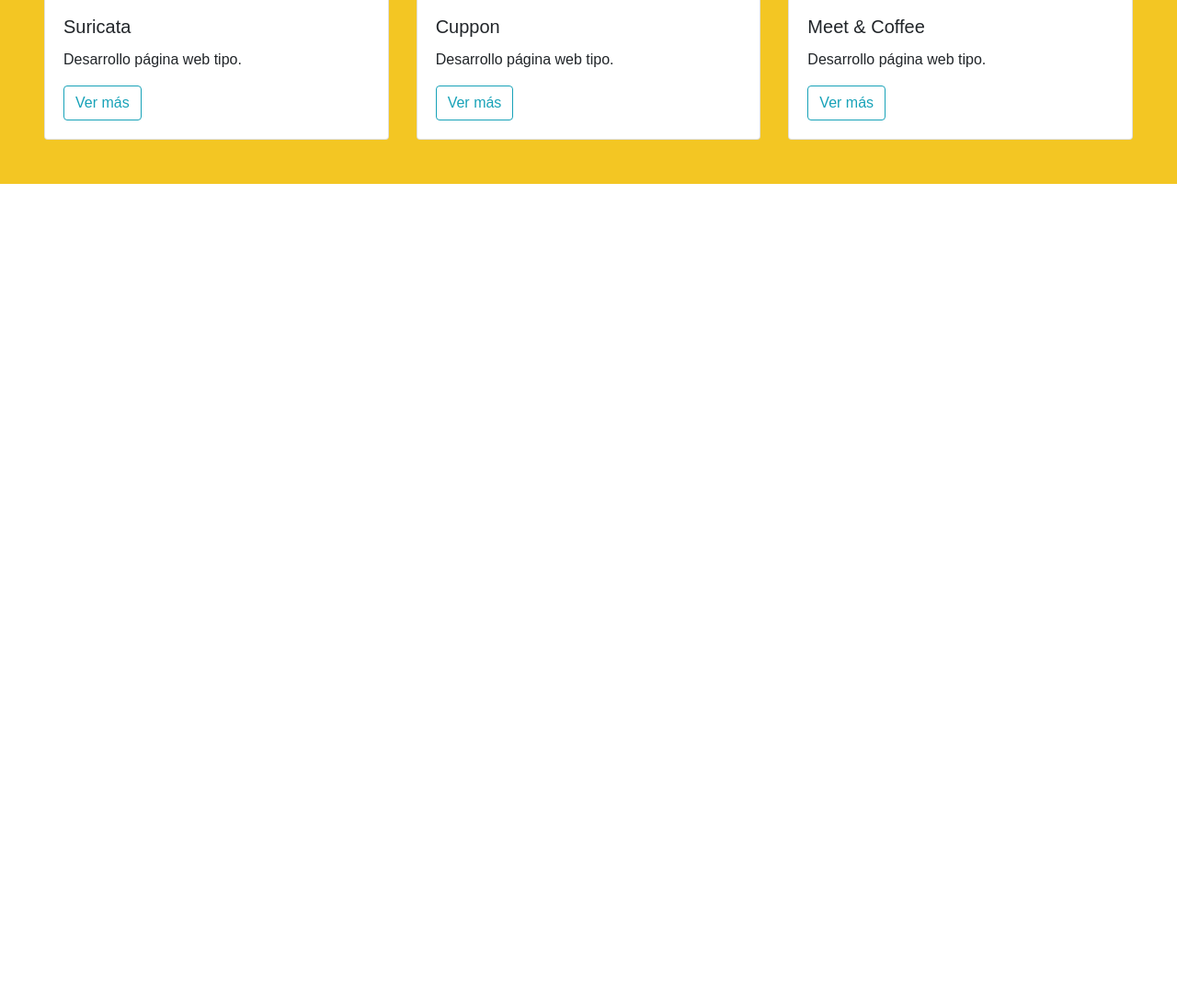
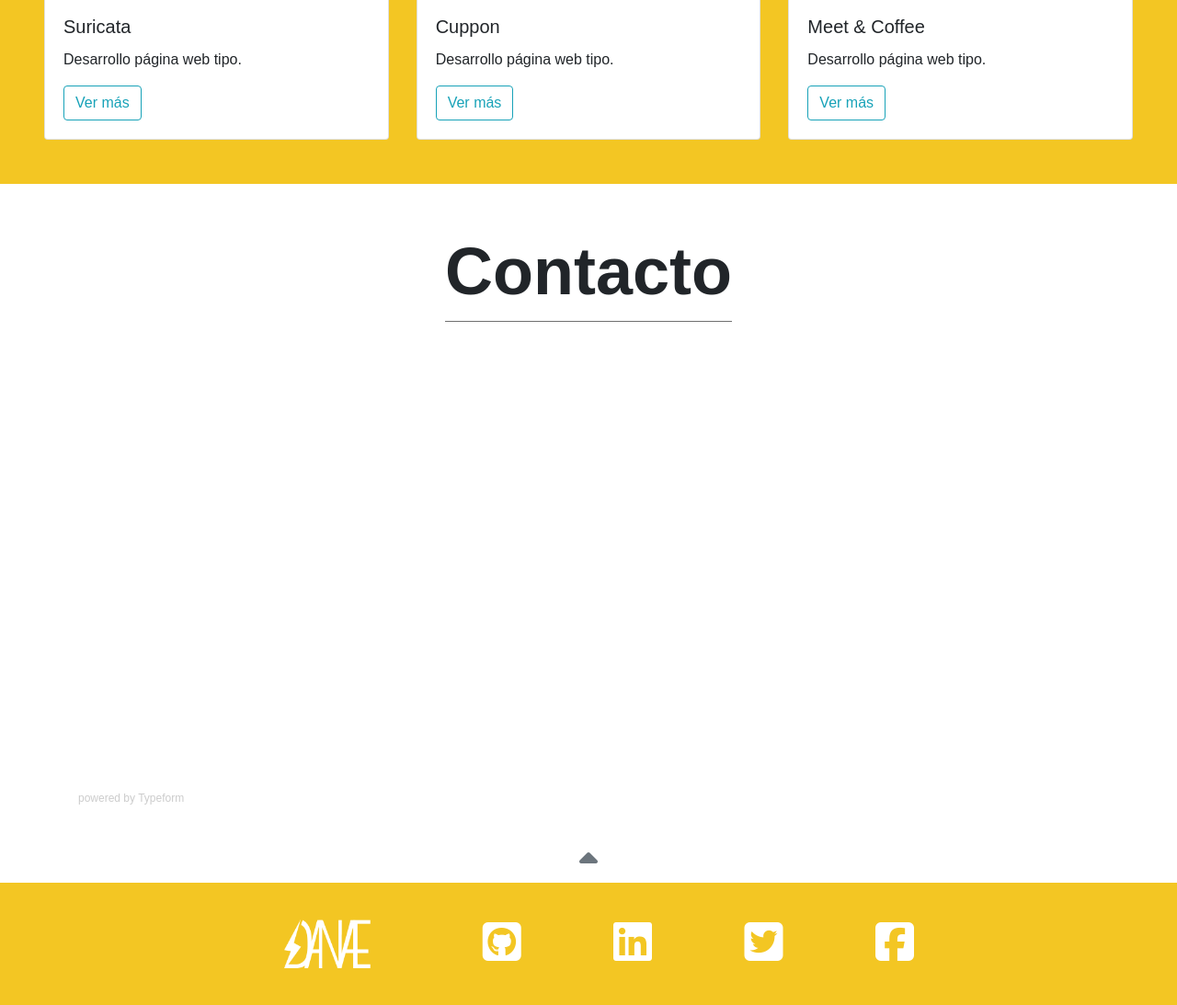
Before and after one commit to danae4709/Portafolio, a plain HTML site: page index.html in a window 1280 px wide. Shown: the part 2192-3285 px from the top of the page at 92% size. Before the commit the page ends 2440 px from the top, so only its background shows below. Drawn offline with nearby package versions, Linux system fonts and the light colour scheme; a script that the page names is missing; a web font is replaced by a local one.

Commit message:
segunda actualizacion de portafolio

```diff
--- a/assets/css/style.css
+++ b/assets/css/style.css
@@ -22,3 +22,11 @@ body{
   height: 10px;
   border-radius: 50%;
 }
+
+.linea {
+  border-bottom: 1px solid #707070;
+  padding-bottom: 10px;
+  display: inline-block;
+  text-align: center;
+
+}
--- a/index.html
+++ b/index.html
@@ -19,11 +19,6 @@
 
 </head>
 <body>
-
-
-
-
-
   <!--navbar-->
   <nav class="navbar navbar-expand-lg navbar-dark bg-dark fixed-top">
     <div class="container">
@@ -161,7 +156,7 @@
 <!--/experiencia-->
 
 <!--portafolio-->
-<section id="work" class="container-fluid my-5 p-5" style="background-color: #f3c623">
+<section id="work" class="container-fluid my-5 p-5 pd-5" style="background-color: #f3c623">
   <h2 class="display-3 text-center font-weight-bold my-4 text-white"><img src="assets/img/logoc.png"  alt="logo" class="text-center w-10"> Portafolio <img src="assets/img/logoc.png"  alt="logo" class="text-center w-10"></h2>
 
   <div class="card-deck">
@@ -348,6 +343,41 @@
 </div>
 <!--/modal-->
 
+<!--formulario-->
+<section id= "contact" class="container my-5">
+  <div class="container text-center">
+  <h2 class="display-3 font-weight-bold text-center my-1 linea">Contacto</h2>
+  </div>
+
+  <div class="typeform-widget" data-url="https://form.typeform.com/to/S7Ycu7wM" style="width: 100%; height: 500px;"></div> <script> (function() { var qs,js,q,s,d=document, gi=d.getElementById, ce=d.createElement, gt=d.getElementsByTagName, id="typef_orm", b="https://embed.typeform.com/"; if(!gi.call(d,id)) { js=ce.call(d,"script"); js.id=id; js.src=b+"embed.js"; q=gt.call(d,"script")[0]; q.parentNode.insertBefore(js,q) } })() </script> <div style="font-family: Sans-Serif;font-size: 12px;color: #999;opacity: 0.5; padding-top: 5px;"> powered by <a href="https://admin.typeform.com/signup?utm_campaign=S7Ycu7wM&utm_source=typeform.com-01EFZQXWQA3CGEX8ME9FY9KJ1H-free&utm_medium=typeform&utm_content=typeform-embedded-poweredbytypeform&utm_term=ES" style="color: #999" target="_blank">Typeform</a> </div>
+
+</section>
+<!--/formulario-->
+
+<!--boton inicio-->
+<div class=" text-center">
+  <a href="#inicio"><i class="fas fa-sort-up text-muted fa-2x"></i></a>
+</div>
+<!--/boton inicio-->
+
+<!--footer-->
+<footer class="container-fluid text-center text-light p-3" style="background-color: #f3c623;">
+
+  <div class="row">
+    <div class="col-4 p-4 text-right text-white">
+      <img src="assets/img/logoblancox.png" alt="Logo" class="text-center w-25">
+    </div>
+
+    <div class="col-6 p-4 text-right text-white d-none d-sm-block">
+      <a href="https://www.github.com/danae4709" class="text-white mx-5"><i class="fab fa-github-square fa-3x"></i></a>
+      <a href="https://www.linkedin.com" class="text-white mx-5"><i class="fab fa-linkedin fa-3x"></i></a>
+      <a href="https://www.twitter.com" class="text-white mx-5"><i class="fab fa-twitter-square fa-3x"></i></a>
+      <a href="https://www.twitter.com" class="text-white mx-5"><i class="fab fa-facebook-square fa-3x"></i></a>
+    </div>
+  </div>
+</footer>
+<!--/footer-->
+
   <!--jQuery 3.5.1-->
   <script src="https://code.jquery.com/jquery-3.5.1.js" integrity="sha256-QWo7LDvxbWT2tbbQ97B53yJnYU3WhH/C8ycbRAkjPDc=" crossorigin="anonymous"></script>
 
```
